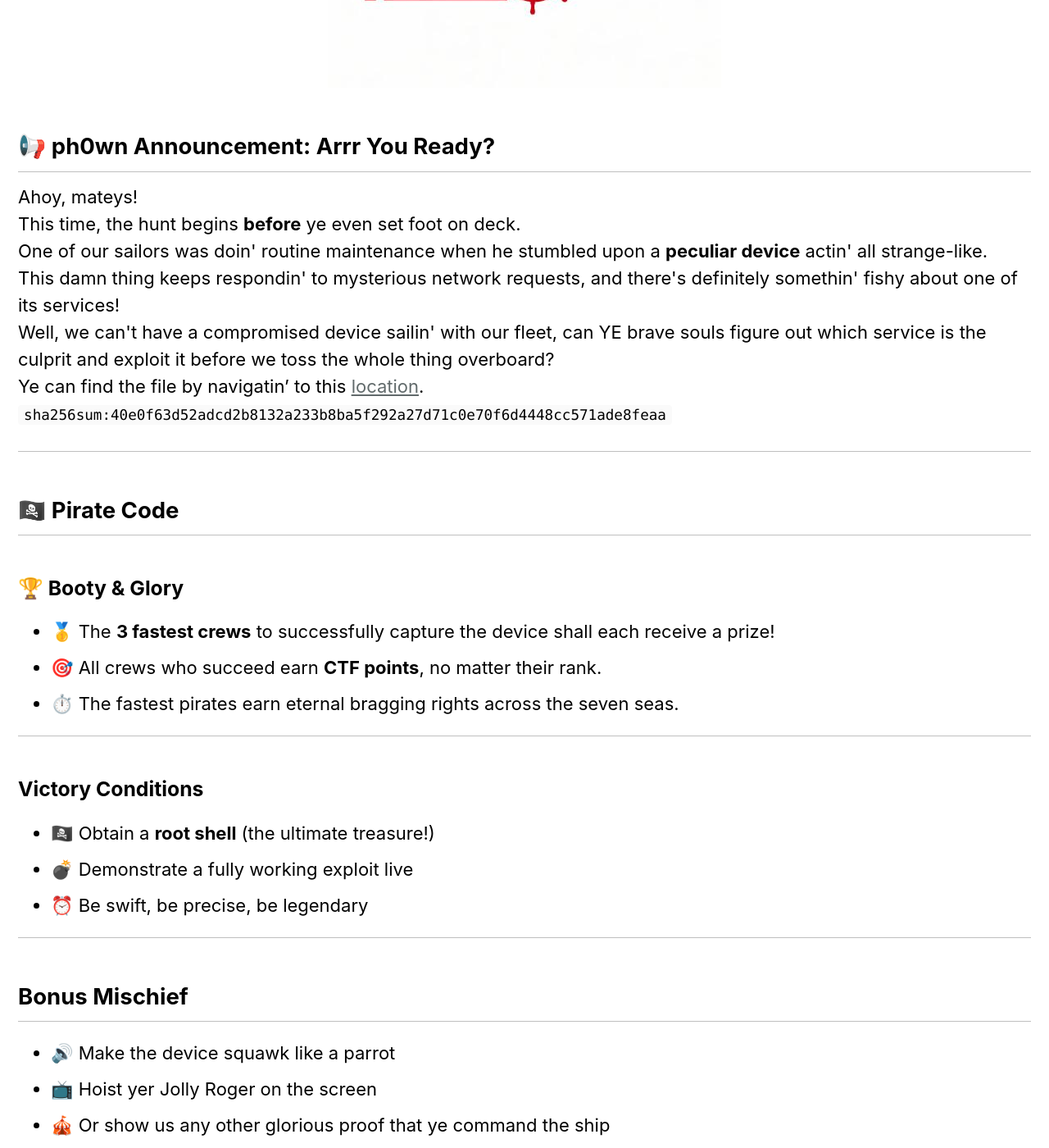
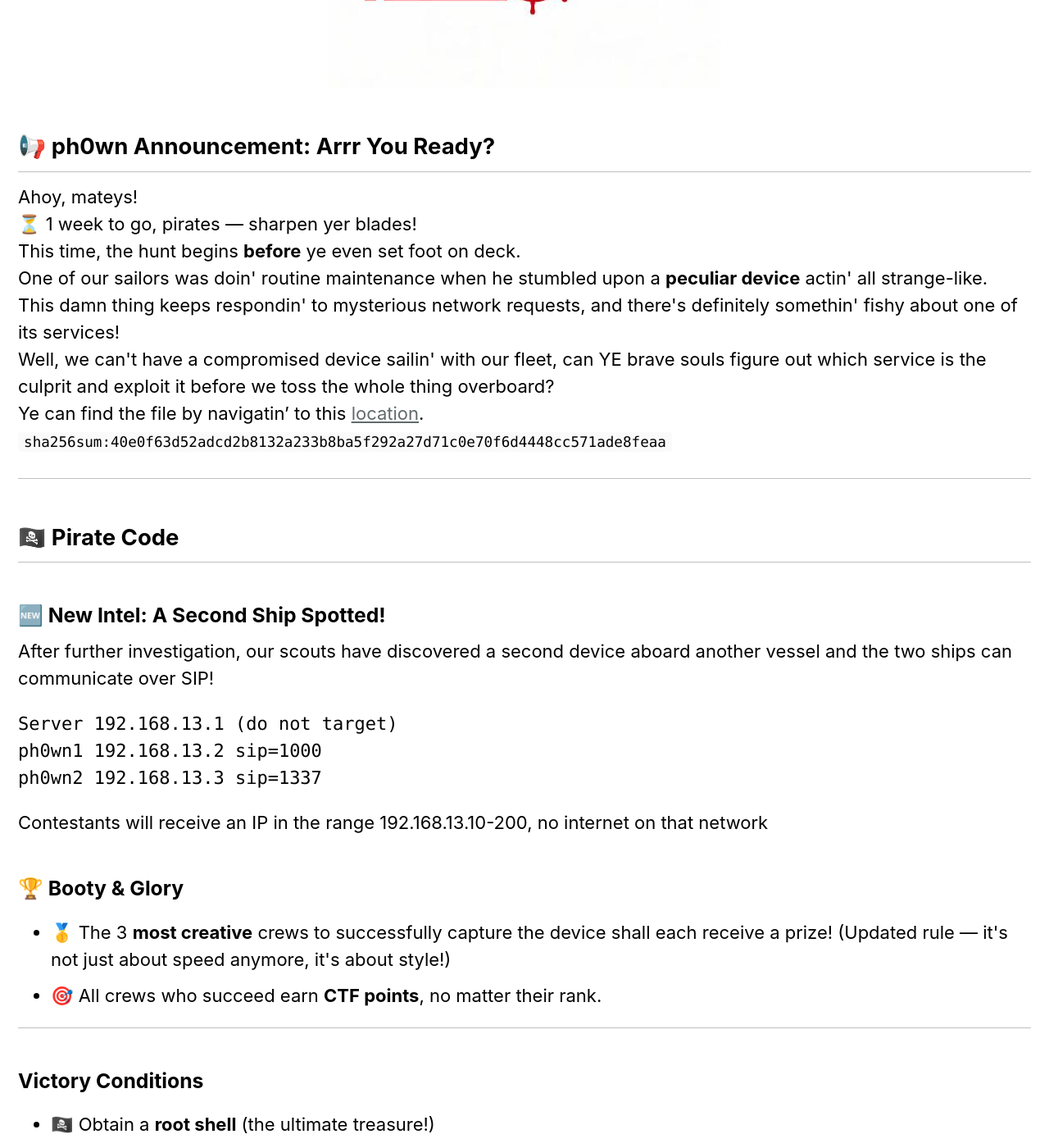
Before and after one commit to ph0wn/ph0wn.github.io, a Jekyll site: the page built from _pages/ph0wn2own.html, in a window 1280 px wide and 1400 px high, scrolled down 312 px. Shown: the whole window at 82% size. Built offline with Jekyll 4.4.1, drawn with Linux system fonts in a browser that asks for light colours; cached includes are drawn as plain includes.

Commit message:
ph0wn2own modif

```diff
--- a/_pages/ph0wn2own.html
+++ b/_pages/ph0wn2own.html
@@ -15,6 +15,7 @@ entries_layout: grid
 
 <h2>📢 ph0wn Announcement: Arrr You Ready?</h2>
 <p>Ahoy, mateys!<br>
+  ⏳ 1 week to go, pirates — sharpen yer blades!<br>
 This time, the hunt begins <strong>before</strong> ye even set foot on deck.<br>
 One of our sailors was doin' routine maintenance when he stumbled upon a <strong>peculiar device</strong> actin' all strange-like.<br>
 This damn thing keeps respondin' to mysterious network requests, and there's definitely somethin' fishy about one of its services!<br>
@@ -25,11 +26,23 @@ Well, we can't have a compromised device sailin' with our fleet, can YE brave so
 <hr>
 
 <h2>🏴‍☠️ Pirate Code</h2>
+<h3>🆕 New Intel: A Second Ship Spotted!</h3>
+After further investigation, our scouts have discovered a second device aboard another vessel and the two ships can communicate over SIP!
+
+<pre>
+Server 192.168.13.1 (do not target)
+ph0wn1 192.168.13.2 sip=1000
+ph0wn2 192.168.13.3 sip=1337
+</pre>
+
+Contestants will receive an IP in the range 192.168.13.10-200, no internet on that network
+
 <h3>🏆 Booty &amp; Glory</h2>
 <ul>
-    <li>🥇 The <strong>3 fastest crews</strong> to successfully capture the device shall each receive a prize!</li>
+    <li>🥇 The 3 <b> most creative</b> crews to successfully capture the device shall each receive a prize!
+       (Updated rule — it's not just about speed anymore, it's about style!)</li>
     <li>🎯 All crews who succeed earn <strong>CTF points</strong>, no matter their rank.</li>
-    <li>⏱️ The fastest pirates earn eternal bragging rights across the seven seas.</li>
+
 </ul>
 
 <hr>
```
Also changed, not shown: _pages/contact.html (+6 -9 lines).
